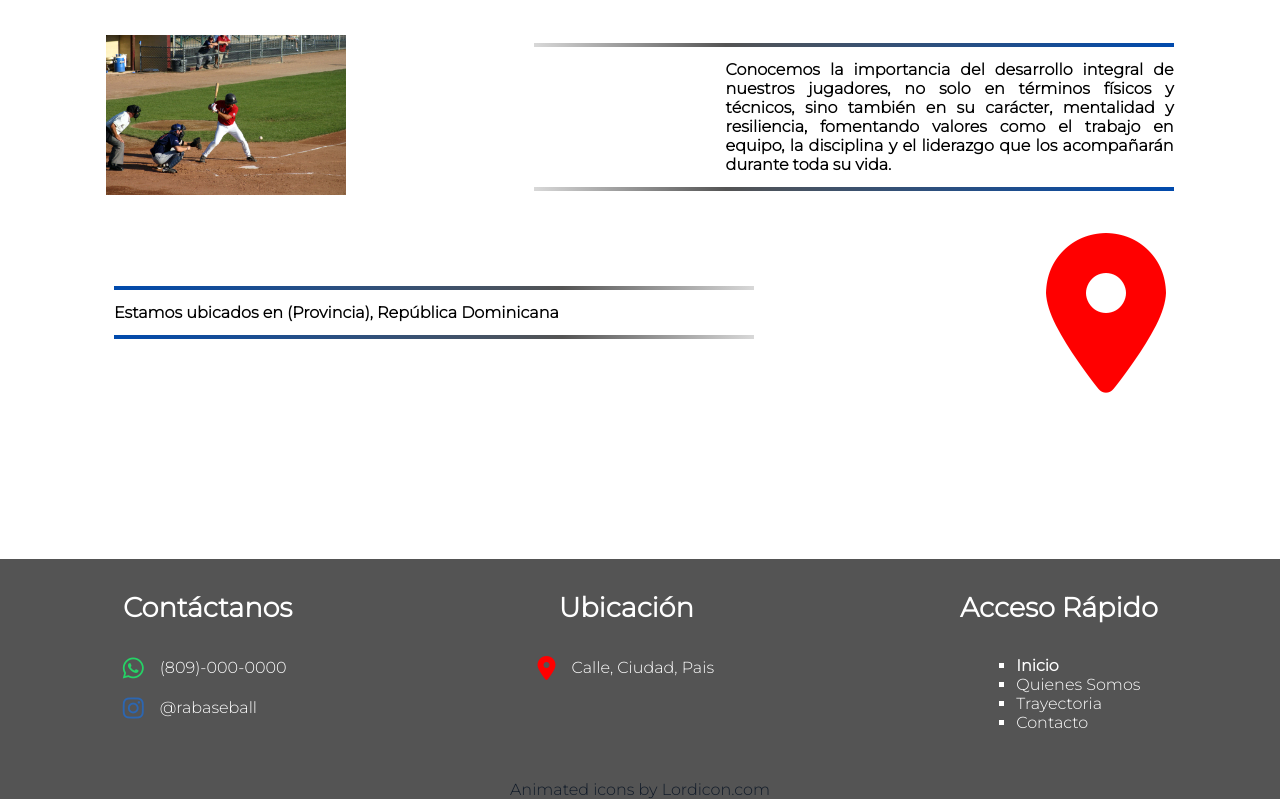
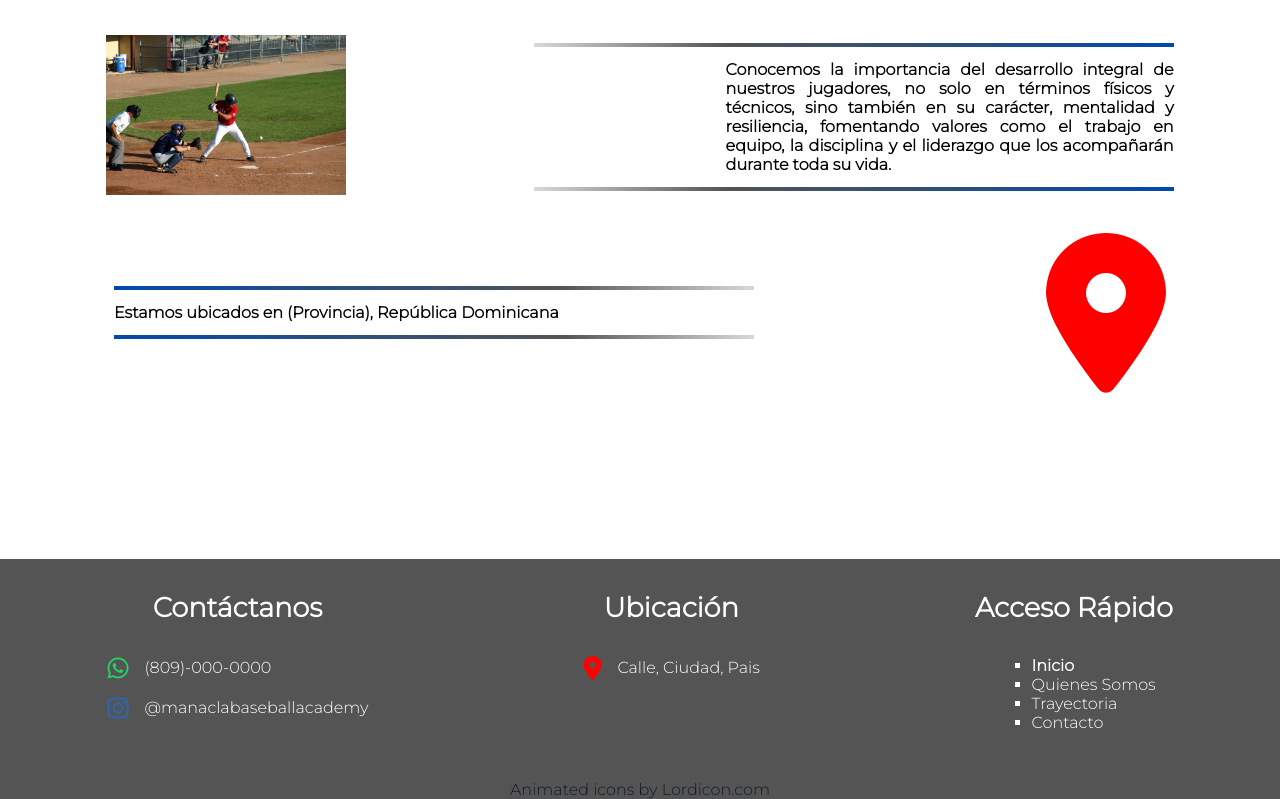
Before and after one commit to emxanuel/manacla-baseball-academy, a React (Vite) app: page / in a window 1280 px wide. Shown: the part 1069-1868 px from the top of the page. Built offline with nearby package versions, Linux system fonts and the light colour scheme.

Commit message:
fixed to deploy

```diff
--- a/index.html
+++ b/index.html
@@ -3,13 +3,14 @@
 
 <head>
 	<meta charset="UTF-8" />
-	<link rel="icon" type="image/svg+xml" href="/src/assets/images/logo.png	" />
+	<link rel="icon" type="image/svg+xml" href="/src/assets/images/logo.png" />
 	<meta name="viewport" content="width=device-width, initial-scale=1.0" />
+	<meta http-equiv="Permissions-Policy" content="interest-cohort=()">
 	<link rel="preconnect" href="https://fonts.googleapis.com" />
 	<link rel="preconnect" href="https://fonts.gstatic.com" crossorigin />
 	<link href="https://fonts.googleapis.com/css2?family=Montserrat:wght@300&display=swap" rel="stylesheet" />
 	<link href="https://fonts.googleapis.com/css2?family=Kanit&display=swap" rel="stylesheet">
-	<title>Baseball Academy</title>
+	<title>MANACLA Baseball</title>
 </head>
 
 <body>
--- a/src/components/Contact.tsx
+++ b/src/components/Contact.tsx
@@ -21,7 +21,7 @@ const Contact = () => {
                                 <span className={styles.listTitle}>Redes Sociales:</span>
                                 <ul className={styles.socialMedia}>
                                     <li>
-                                        <a href=""><i className={`fa-brands fa-instagram ${styles.instagram}`} /> @rabaseball</a>
+                                        <a href="https://instagram.com/manaclabaseballacademy" target='_blank'><i className={`fa-brands fa-instagram ${styles.instagram}`} /> @manaclabaseballacademy</a>
                                     </li>
                                 </ul>
                             </li>
--- a/src/components/Footer.tsx
+++ b/src/components/Footer.tsx
@@ -12,8 +12,8 @@ const Footer = () => {
                     <div className={styles.content}>
                         <a href=""><i className={`fa-brands fa-whatsapp ${styles.whatsapp}`} />
                             (809)-000-0000</a>
-                        <a href=""><i className={`fa-brands fa-instagram ${styles.instagram}`} />
-                            @rabaseball</a>
+                        <a href="https://instagram.com/manaclabaseballacademy" target='_blank'><i className={`fa-brands fa-instagram ${styles.instagram}`} />
+                            @manaclabaseballacademy</a>
                     </div>
                 </Fade>
             </div>
--- a/src/components/Home.tsx
+++ b/src/components/Home.tsx
@@ -1,6 +1,7 @@
 import styles from '../css/home.module.css';
 import homePage1 from '../assets/images/home-page-1.jpg'
 import homePage2 from '../assets/images/home-page-2.jpg'
+import mainImage from '../assets/images/main-image.jpg'
 // eslint-disable-next-line @typescript-eslint/no-unsafe-assignment, @typescript-eslint/no-var-requires, @typescript-eslint/no-unsafe-call
 import { Slide, Fade } from 'react-awesome-reveal';
 
@@ -9,7 +10,7 @@ const Home = () => {
         <div className={styles.container}>
             <section className={styles.mainMedia}>
                 <div className={styles.mainImageContainer}>
-                    <img src='/src/assets/images/main-image.jpg' alt="" />
+                    <img src={mainImage} alt="" />
                 </div>
                 <div className={styles.header}>
                     <h1><span className={styles.name}>MANACLA</span> BASEBALL ACADEMY</h1>
--- a/src/components/Navbar.tsx
+++ b/src/components/Navbar.tsx
@@ -5,13 +5,14 @@ import elegibleMenuStyles from '../css/elegibleMenu.module.css'
 import navbarMenuStyles from '../css/navbarMenu.module.css'
 import { Link } from 'react-router-dom';
 import NavbarMenu from './NavbarMenu';
+import logo from '../assets/images/logo.png'
 
 const Navbar = () => {
     return (
         <div>
             <nav className={styles.container} id='navbar'>
                 <div className={styles.logo}>
-                    <img className={styles.icon} src='/src/assets/images/logo.png' />
+                    <img className={styles.icon} src={logo} />
                     <h1 className={styles.name}>MANACLA Baseball</h1>
                 </div>
                 <div className={styles.links}>
--- a/src/main.tsx
+++ b/src/main.tsx
@@ -1,6 +1,6 @@
 import React from 'react'
 import ReactDOM from 'react-dom/client'
-import { BrowserRouter, Routes, Route, Navigate } from 'react-router-dom'
+import { HashRouter, Routes, Route } from 'react-router-dom'
 import Layout from './components/Layout'
 import Home from './components/Home'
 import './css/general.css'
@@ -11,15 +11,14 @@ import Players from './components/Players'
 
 ReactDOM.createRoot(document.getElementById('root')!).render(
 	<React.StrictMode>
-		<BrowserRouter>
+		<HashRouter>
 			<Routes>
 				<Route path='/' Component={() => <Layout Comp={Home} />} />
 				<Route path='/trajectory' Component={() => <Layout Comp={Trajectory} />} />
 				<Route path='/contact' Component={() => <Layout Comp={Contact} />} />
 				<Route path='/about' Component={() => <Layout Comp={About} />} />
 				<Route path='/players/:year' Component={() => <Layout Comp={Players}/>} />
-				<Route path='*' Component={() => <Navigate to='/'/>}/>
 			</Routes>
-		</BrowserRouter>
+		</HashRouter>
 	</React.StrictMode>,
 )
```
